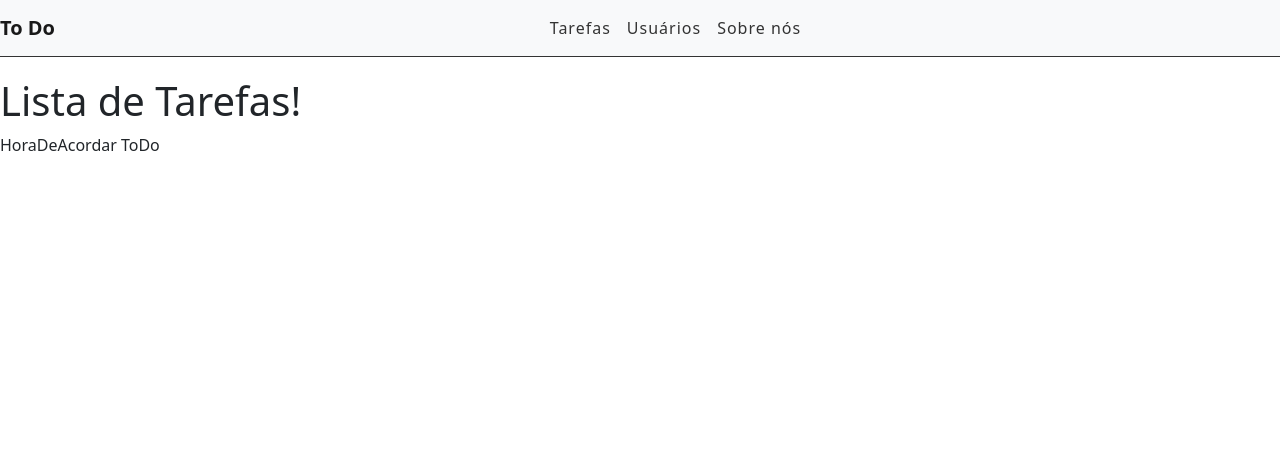
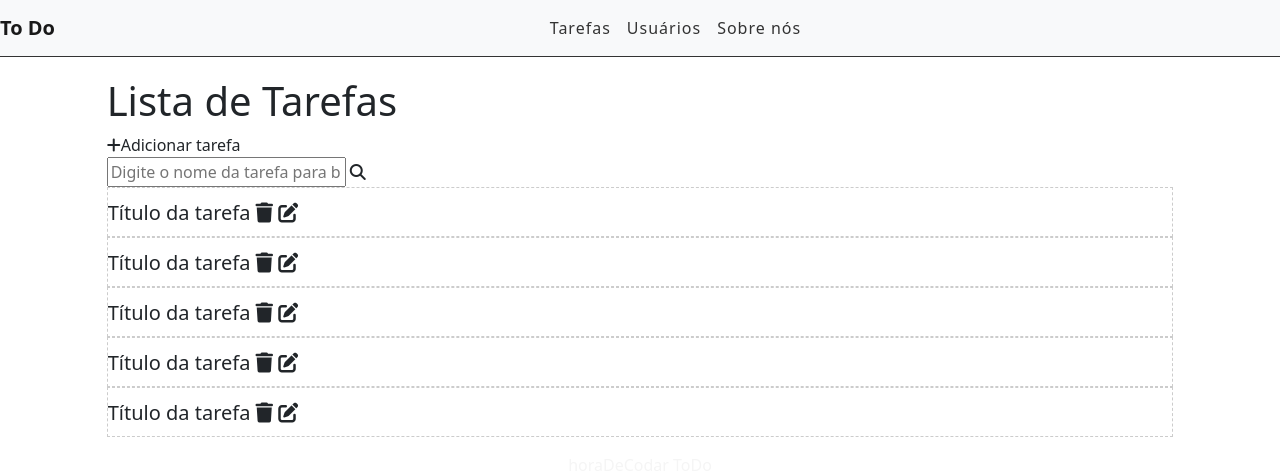
Before and after one commit to duarte5555/todo, a Django app: page / in a window 1280 px wide. Shown: the top 476 px of the page. Run offline with Django 3.2, Linux system fonts and the light colour scheme; some libraries are stand-ins or nearby versions.

Commit message:
aula 4/1/2021

```diff
--- a/tasks/static/css/styles.css
+++ b/tasks/static/css/styles.css
@@ -21,3 +21,38 @@
     color: #333;
     letter-spacing: 1px;
 }
+
+/*Lista de tarefaS*/
+
+.list-div {
+    padding:0;
+}
+
+.task-list {
+    padding-left: 0;
+}
+
+.task-item {
+    list-style: none;
+    font-size: 20px;
+    height:50px;
+    padding-top: 10px;
+    border: 1px dashed #ccc;
+}
+
+.fas
+
+/* Rodapé */
+
+footer {
+    background-color: #333;
+    height: 300px;
+    border-top: 2px solid #202020;
+}
+
+footer p {
+    color: #f5f5f5;
+    text-align: center;
+    top: 50%;
+    position: relative;
+}
--- a/tasks/templates/base.html
+++ b/tasks/templates/base.html
@@ -6,7 +6,8 @@
     <meta name="viewport" content="width=device-width, initial-scale=1.0">
     <meta http-equiv="X-UA-Compatible" content="ie=edge">
     <title>{% block title %}{% endblock %}</title>
-    <link href="{% static 'css/bootstrap.min.css' %}" rel="stylesheet" >
+    <link href="{% static 'css/bootstrap.min.css' %}" rel="stylesheet" ><script src="https://kit.fontawesome.com/5b4a08da40.js" crossorigin="anonymous"></script>
+
     <link rel="stylesheet" href="{% static 'css/styles.css' %}">
 
 </head>
@@ -20,7 +21,7 @@
 
     <div class="collapse navbar-collapse" id="navbarSupportedContent">
       <ul class="navbar-nav mr-auto">
-        <li class="nav-item">
+       <li class="nav-item">
           <a class="nav-link" href="#">Tarefas</a>
         </li>
         <li class="nav-item">
@@ -37,7 +38,7 @@
         {% block content %}{% endblock %}
 
         <footer>
-            <p>HoraDeAcordar ToDo</p>
+            <p>horaDeCodar ToDo</p>
         </footer>
     </div>
     <script src="{% static 'js/scripts.js' %}"></script>
--- a/tasks/templates/tasks/list.html
+++ b/tasks/templates/tasks/list.html
@@ -3,5 +3,41 @@
 {% block title %}Lista de tarefas{% endblock %}
 
 {% block content %}
-<h1>Lista de Tarefas!</h1>
+<div class="offset-1 col-10 list.div">
+    <h1>Lista de Tarefas</h1>
+    <div class="col-2 add.div">
+        <i class="fas fa-plus"></i>Adicionar tarefa
+    </div>
+    <div class="col-9 search-div">
+        <input type="text" id="search" name="search" placeholder="Digite o nome da tarefa para buscar">
+        <i class="fas fa-search"></i>
+    </div>
+    <ul class="task-list">
+        <li class="task-item">
+            <span>Título da tarefa</span>
+            <span><i class="fas fa-trash"></i></span>
+            <span><i class="fas fa-edit"></i></span>
+        </li>
+        <li class="task-item">
+            <span>Título da tarefa</span>
+            <span><i class="fas fa-trash"></i></span>
+            <span><i class="fas fa-edit"></i></span>
+        </li>
+        <li class="task-item">
+            <span>Título da tarefa</span>
+            <span><i class="fas fa-trash"></i></span>
+            <span><i class="fas fa-edit"></i></span>
+        </li>
+        <li class="task-item">
+            <span>Título da tarefa</span>
+            <span><i class="fas fa-trash"></i></span>
+            <span><i class="fas fa-edit"></i></span>
+        </li>
+        <li class="task-item">
+            <span>Título da tarefa</span>
+            <span><i class="fas fa-trash"></i></span>
+            <span><i class="fas fa-edit"></i></span>
+        </li>
+    </ul>
+</div>
 {% endblock %}
```
